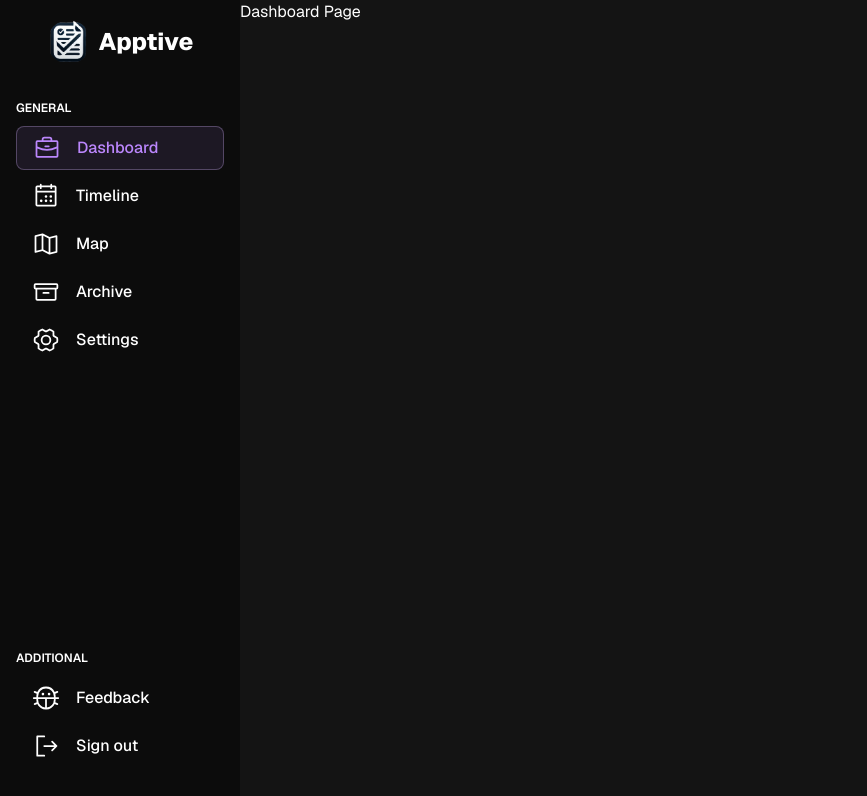
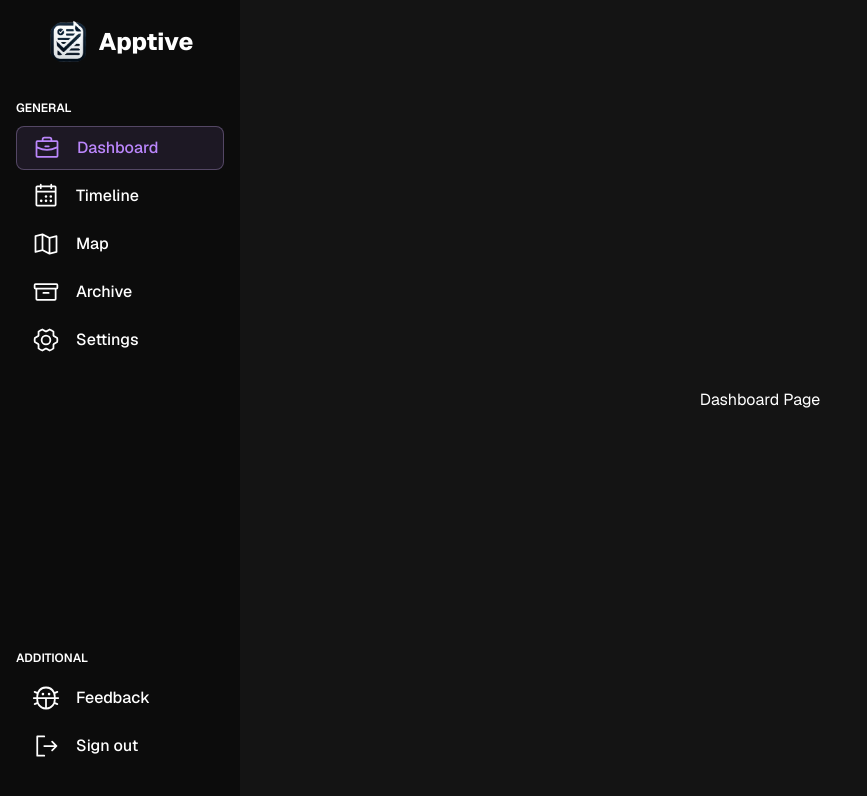
Before and after one commit to krishabbashyal/Apptive, a Next.js app in the folder client/: page /dashboard in a window 1280 px wide. Shown: the top 796 px of the page, without its empty margins (0-867 px from the left). Built offline with nearby package versions, Linux system fonts and the light colour scheme.

Commit message:
Made changes to the dashboard wrapper to better align the content

```diff
--- a/client/src/app/dashboardWrapper.tsx
+++ b/client/src/app/dashboardWrapper.tsx
@@ -1,7 +1,6 @@
 import React from "react";
 import Sidebar from "@/components/Sidebar/Sidebar";
 // import Navbar from "@/components/Navbar";
-
 
 const DashboardWrapper = ({ children }: { children: React.ReactNode }) => {
   return (
@@ -11,7 +10,7 @@ const DashboardWrapper = ({ children }: { children: React.ReactNode }) => {
       <div className="flex w-full flex-col">
         {/* Navbar */}
         {/* <Navbar /> */}
-        <div className="w-full h-full bg-background">
+        <div className="flex h-full w-full items-center justify-center bg-background">
           {children}
         </div>
       </div>
```
